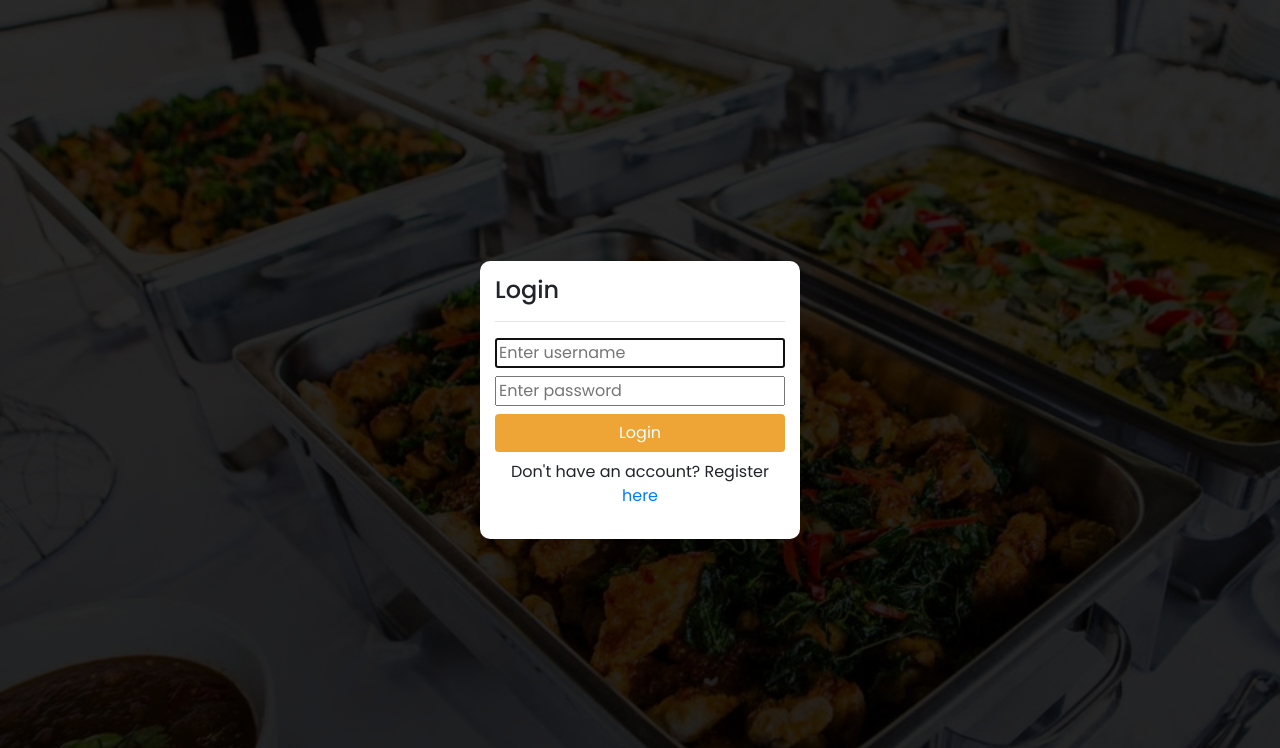
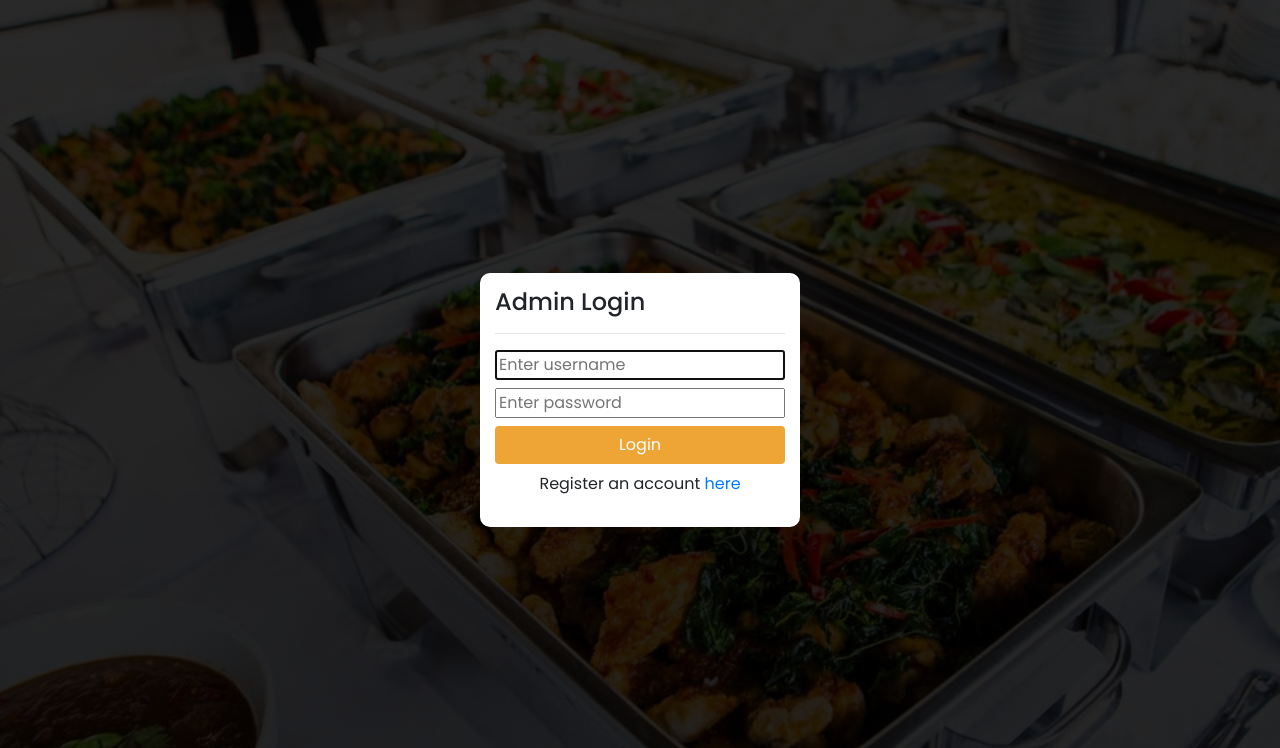
Before and after one commit to justine-135/Tupc-Ecafeteria-Django-ver, a Django app: page /login/ in a window 1280 px wide. Shown: the top 748 px of the page. Run offline with Django 3.2, Linux system fonts and the light colour scheme; some libraries are stand-ins or nearby versions.

Commit message:
add few text to header

```diff
--- a/canteensystem/templates/accounts/login.html
+++ b/canteensystem/templates/accounts/login.html
@@ -43,7 +43,7 @@
   </head>
   <body class="accounts-page">
     <section class="login-form accounts-form">
-      <h1>Login</h1>
+      <h1>Admin Login</h1>
       <hr />
       <form action="" method="POST" class="d-flex flex-column">
         {% csrf_token %} {{form.username}} {{form.password1}}
@@ -52,7 +52,7 @@
         {% endfor %}
         <button class="btn btn-register mb-2">Login</button>
         <p class="text-center">
-          Don't have an account? Register
+          Register an account
           <a href="{% url 'registration' %}">here</a>
         </p>
       </form>
```
